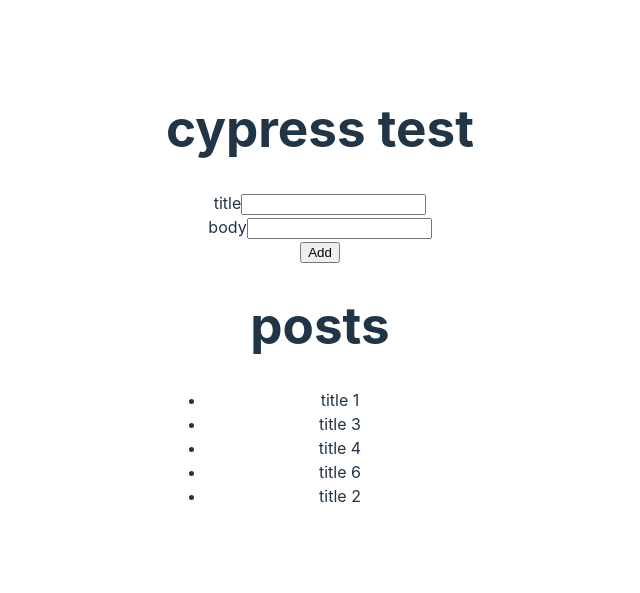
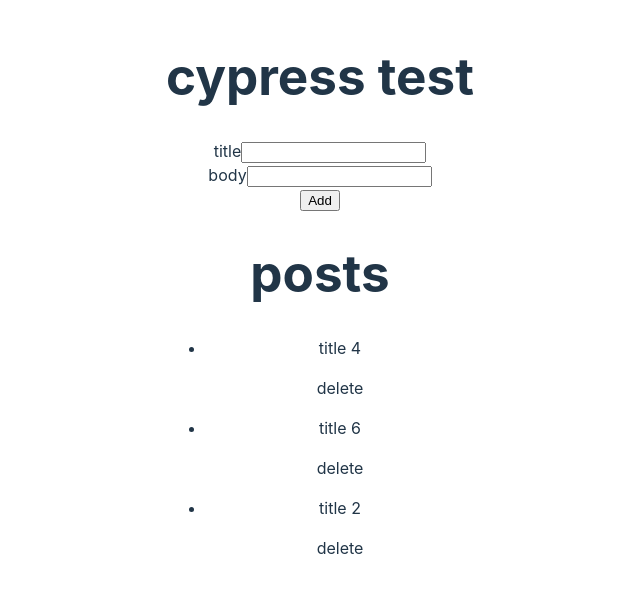
Before and after one commit to Arman-Abbasian/react-vite-cypress, a React (Vite) app: page / in a window 1280 px wide. Shown: the part 105-698 px from the top of the page, without its empty margins (320-960 px from the left). Built offline with nearby package versions, Linux system fonts and the light colour scheme; data requests are answered from the project's data file.

Commit message:
add delete api

```diff
--- a/db.json
+++ b/db.json
@@ -1,15 +1,5 @@
 {
   "posts": [
-    {
-      "id": "9c64",
-      "title": "title 1",
-      "body": "body 1"
-    },
-    {
-      "id": "ada7",
-      "title": "title 3",
-      "body": "body 2"
-    },
     {
       "id": "0121",
       "title": "title 4",
--- a/src/components/Post/GetPosts.tsx
+++ b/src/components/Post/GetPosts.tsx
@@ -1,6 +1,8 @@
 import axios from "axios"
 import { useEffect } from "react"
 import { FormResType } from "../../CommonTypes"
+import toast from "react-hot-toast"
+import { getPosts } from "../../utils/api"
 
 type GetPostsProps={
   posts:FormResType[],
@@ -11,17 +13,25 @@
 function GetPosts(props:GetPostsProps) {
     const {posts,setPosts,setId}=props
     useEffect(()=>{
-        axios.get("http://localhost:4000/posts").then(res=>{
-        setPosts(res.data)
-        }).catch((err)=>console.log(err))
+        getPosts({setPosts})
     },[]);
+
+const deleteHandler=(id:string)=>{
+  axios.delete(`http://localhost:4000/posts/${id}`).then((res)=>{
+    toast.success("post removed successfully");
+    getPosts({setPosts})
+  }).catch(err=>toast.error(err.message))
+}
 
   return (
     <div>
       <h1>posts</h1>
       <ul>
         {posts.map((item)=>{
-          return <li onClick={()=>setId(item.id)} key={item.id}>{item.title}</li>
+          return <li onClick={()=>setId(item.id)} key={item.id}>
+            <p>{item.title}</p>
+            <p onClick={()=>deleteHandler(item.id)}>delete</p>
+          </li>
         })}
       </ul>
     </div>
--- /dev/null
+++ b/src/utils/api.ts
@@ -0,0 +1,11 @@
+import axios from "axios"
+import toast from "react-hot-toast"
+import { FormResType } from "../CommonTypes"
+import React from "react"
+
+
+export const getPosts=({ setPosts }: { setPosts: React.Dispatch<React.SetStateAction<FormResType[]>> })=>{
+    axios.get("http://localhost:4000/posts").then(res=>{
+        setPosts(res.data as FormResType[])
+        }).catch((err)=>toast.error(err.message))
+}
```
